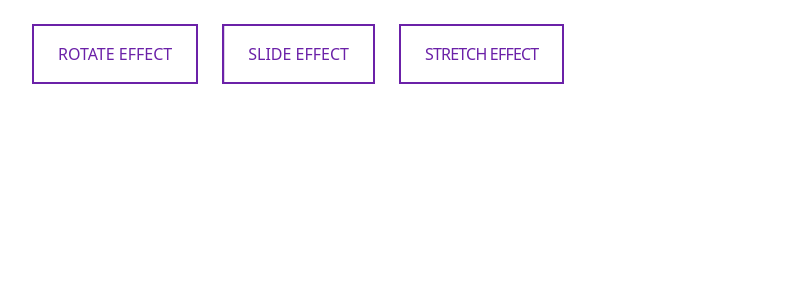
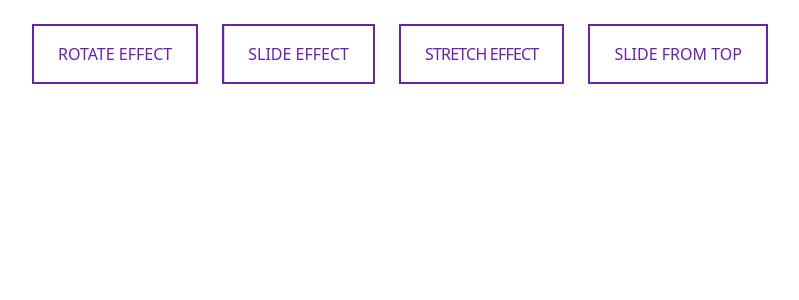
Before and after one commit to exploitenomah/css-animations, a React (Create React App) app: page /buttons in a window 1280 px wide. Shown: the top 300 px of the page, without its empty margins (0-799 px from the left). Built offline with nearby package versions, Linux system fonts and the light colour scheme.

Commit message:
create button slide from top effect

```diff
--- a/src/pages/Buttons.js
+++ b/src/pages/Buttons.js
@@ -23,6 +23,14 @@ export default function Buttons() {
         hover:border-4 hover:tracking-[1.8px] hover:rounded-md hover:font-bold`}>
          stretch effect
       </ButtonBase>
+      <ButtonBase className={`relative text-purple-800 linear duration-300 border-2 border-purple-800
+        before:absolute before:w-full before:h-full before:z-10 before:bg-purple-900/80
+        before:top-0 before:left-0 before:translate-y-[-100%] before:origin-bottom-left before:text-white
+        before:content-center before:flex before:justify-center before:items-center
+        before:content-["Done!"] before:linear before:duration-300 before:delay-75 hover:before:translate-y-0
+        hover:text-white hover:rounded-md`}>
+         slide from top
+      </ButtonBase>
     </main>
   )
 }
```
